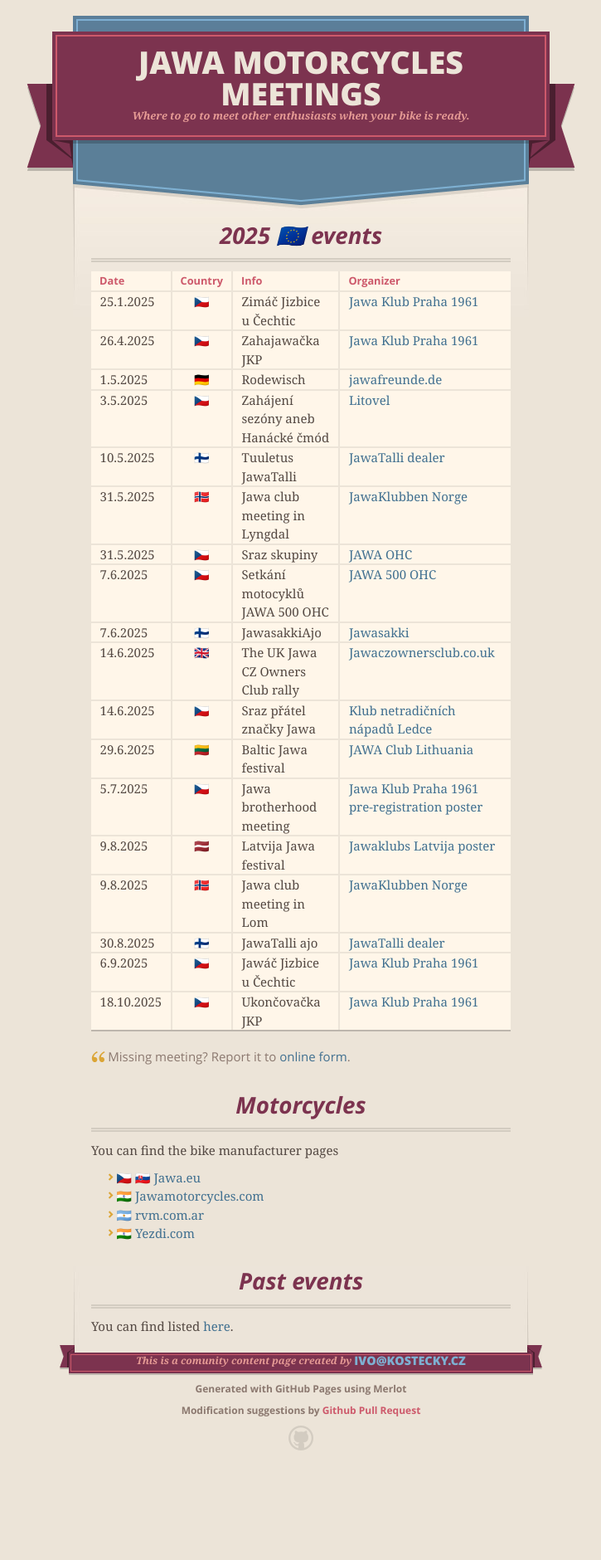
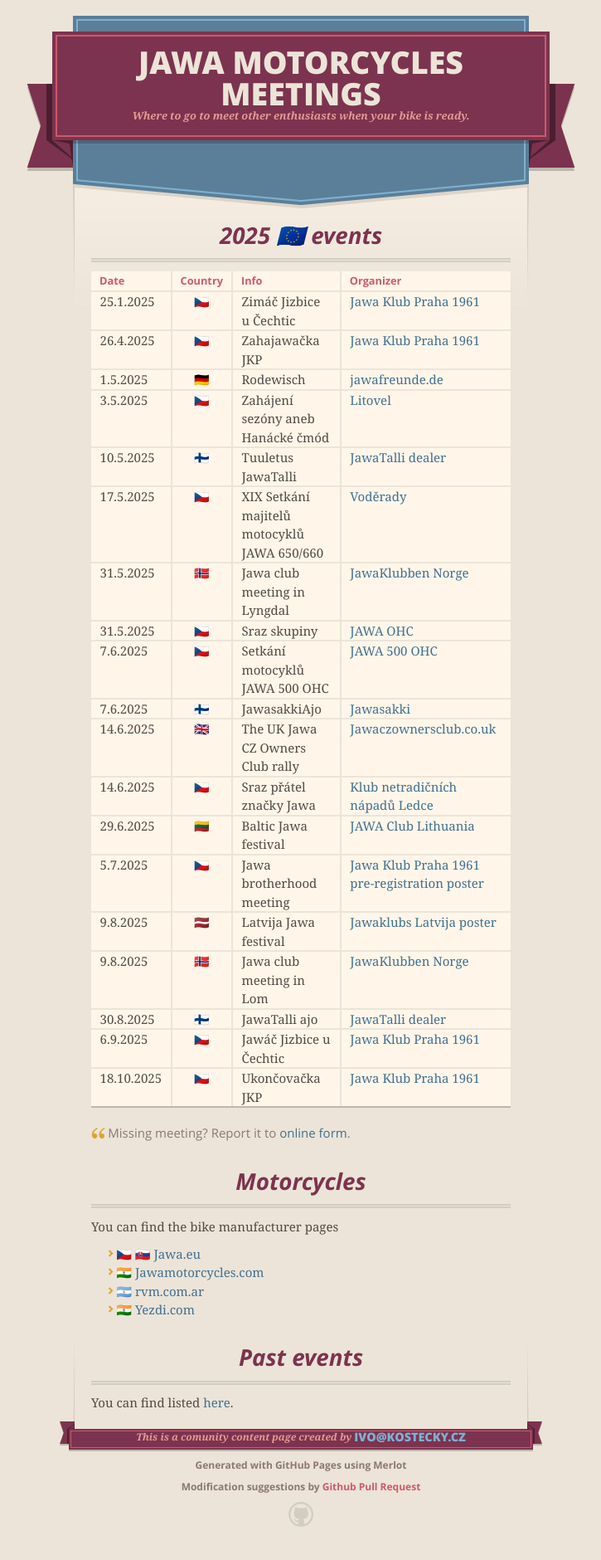
Before and after one commit to microkost/jawamotorcycles.cz, a Jekyll site: the page built from docs/index.md, in a window 1280 px wide. Shown: the whole page at 83% size, without its empty margins (277-1002 px from the left). Built offline with Jekyll 4.4.1, drawn with Linux system fonts in a browser that asks for light colours; our own code applies the rules of GitHub Pages for plain Markdown files; before the commit the page ends 1788 px from its top, so only the background shows below that.

Commit message:
JAWA 650/660 meeting updated

```diff
--- a/docs/index.md
+++ b/docs/index.md
@@ -11,6 +11,7 @@
 |   1.5.2025 | 🇩🇪 | Rodewisch | [jawafreunde.de](https://jawafreunde.de/index.php/beitrage-von-veranstaltungen) |
 |   3.5.2025 | 🇨🇿 | Zahájení sezóny aneb Hanácké čmód | [Litovel](https://www.facebook.com/events/965865398187620/) |
 |  10.5.2025 | 🇫🇮 | Tuuletus JawaTalli | [JawaTalli dealer](https://www.jawatalli.fi/news/) |
+|  17.5.2025 | 🇨🇿 | XIX Setkání majitelů motocyklů JAWA 650/660 | [Voděrady](https://www.motorkari.cz/motoakce/akce/?aid=15662) |
 |  31.5.2025 | 🇳🇴 | Jawa club meeting in Lyngdal | [JawaKlubben Norge](http://jawaklubben.no/) |
 |  31.5.2025 | 🇨🇿 | Sraz skupiny | [JAWA OHC](https://www.facebook.com/events/1394221181547387) |
 |   7.6.2025 | 🇨🇿 | Setkání motocyklů JAWA 500 OHC | [JAWA 500 OHC](https://www.facebook.com/events/1177004126811472) |
```
